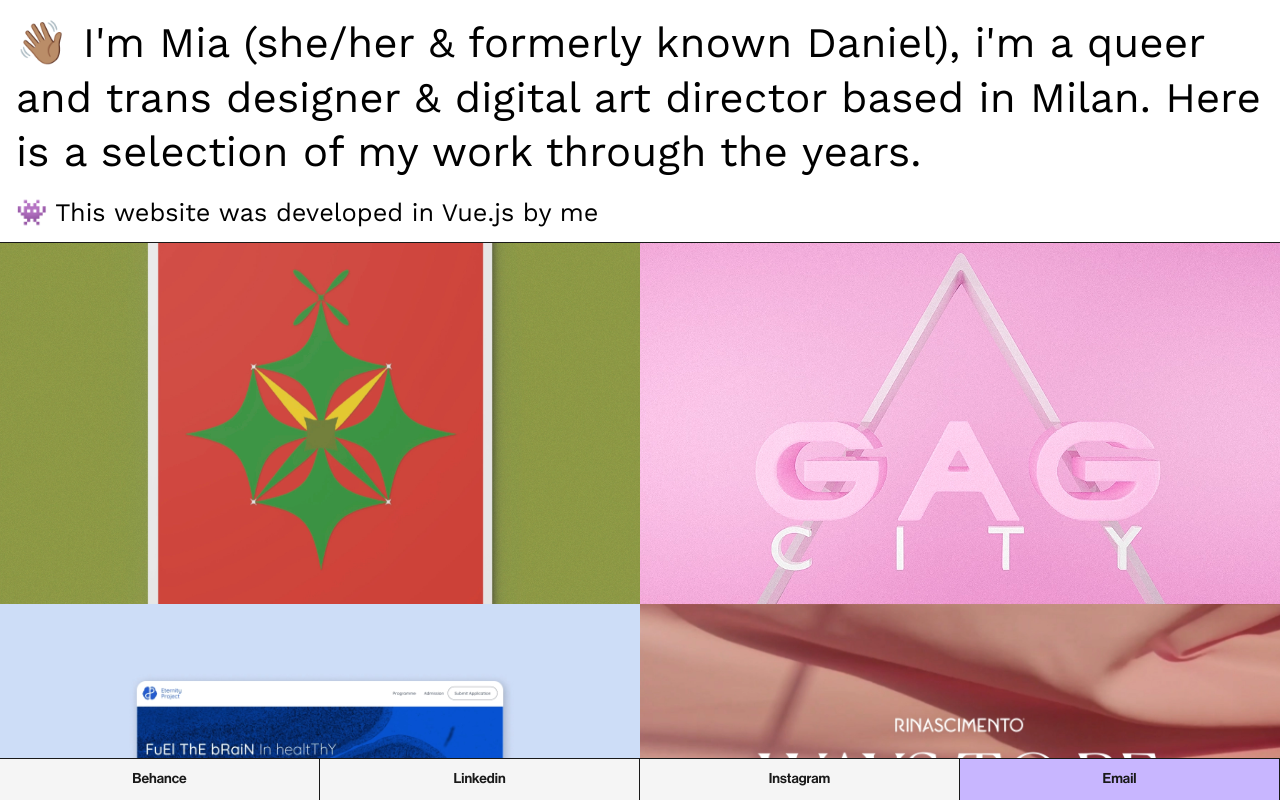
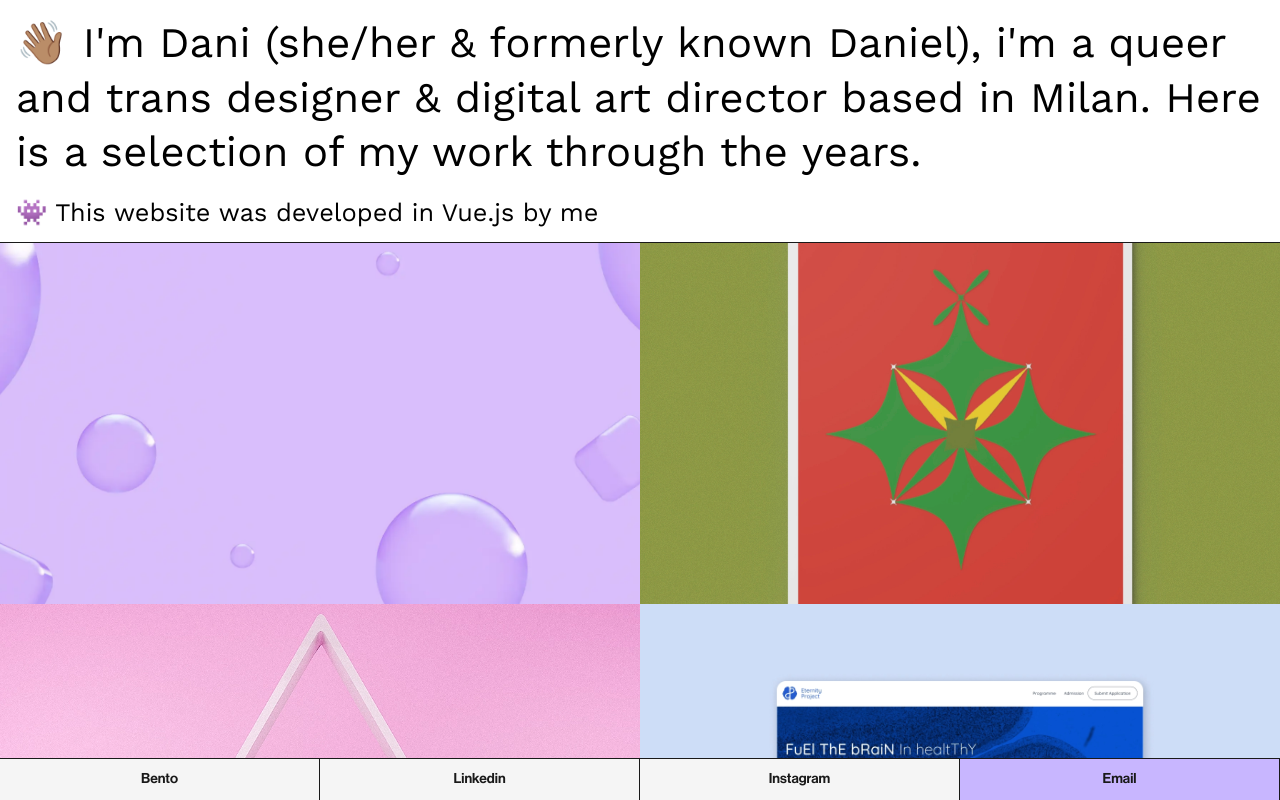
Before and after one commit to themontegreen/portfolio, a Vue app: page / in a window 1280 px wide. Built offline with nearby package versions, Linux system fonts and the light colour scheme.

Commit message:
added breathing glass

```diff
--- a/index.html
+++ b/index.html
@@ -15,20 +15,20 @@
     <link rel="shortcut icon" href="./favicon.ico" type="image/x-icon">
     <link rel="icon" href="./favicon.ico" type="image/x-icon">
     <meta name="viewport" content="width=device-width, initial-scale=1.0" />
-    <title>2024 Portfolio | Mia Demonteverde (formerly Dani)</title>
-    <meta name="title" content="2024 Portfolio | Mia Demonteverde (aka Dani)">
-    <meta name="description" content="👋🏽 I'm Mia (she/her & formerly known Daniel), i'm a queer and trans designer & digital art director based in Milan. Here is a selection of my work.">
+    <title>2024 Portfolio | Dani Demonteverde (formerly Dani)</title>
+    <meta name="title" content="2024 Portfolio | Dani Demonteverde (aka Dani)">
+    <meta name="description" content="👋🏽 I'm Dani (she/her & formerly known Daniel), i'm a queer and trans designer & digital art director based in Milan. Here is a selection of my work.">
     <!-- facebook -->
     <meta property="og:type" content="website">
     <meta property="og:url" content="https://themontegreen.github.io/portfolio">
-    <meta property="og:title" content="2024 Portfolio | Mia Demonteverde (formerly Dani)">
-    <meta property="og:description" content="👋🏽 I'm Mia (she/her & formerly known Daniel), i'm a queer and trans designer & digital art director based in Milan. Here is a selection of my work.">
+    <meta property="og:title" content="2024 Portfolio | Dani Demonteverde (formerly Dani)">
+    <meta property="og:description" content="👋🏽 I'm Dani (she/her & formerly known Daniel), i'm a queer and trans designer & digital art director based in Milan. Here is a selection of my work.">
     <meta property="og:image" content="https://themontegreen.github.io/portfolio/img/meta-image.png">
     <!-- twitter -->
     <meta property="twitter:card" content="summary_large_image">
     <meta property="twitter:url" content="https://themontegreen.github.io/portfolio">
-    <meta property="twitter:title" content="2024 Portfolio | Mia Demonteverde (formerly Dani)">
-    <meta property="twitter:description" content="👋🏽 I'm Mia (she/her & formerly known Daniel), i'm a queer and trans designer & digital art director based in Milan. Here is a selection of my work.">
+    <meta property="twitter:title" content="2024 Portfolio | Dani Demonteverde (formerly Dani)">
+    <meta property="twitter:description" content="👋🏽 I'm Dani (she/her & formerly known Daniel), i'm a queer and trans designer & digital art director based in Milan. Here is a selection of my work.">
     <meta property="twitter:image" content="https://themontegreen.github.io/portfolio/img/meta-image.png">
   </head>
   <body>
--- a/src/assets/content/content_IT.json
+++ b/src/assets/content/content_IT.json
@@ -7,11 +7,23 @@
       "delayTime": 1
     },
     "hero_paragraph": {
-      "text": "👋🏽 I'm Mia (she/her & formerly known Daniel), i'm a queer and trans designer & digital art director based in Milan. Here is a selection of my work through the years.<br/><span style='font-size: .6em;'>👾 This website was developed in Vue.js by me</span>",
+      "text": "👋🏽 I'm Dani (she/her & formerly known Daniel), i'm a queer and trans designer & digital art director based in Milan. Here is a selection of my work through the years.<br/><span style='font-size: .6em;'>👾 This website was developed in Vue.js by me</span>",
       "animationDelay": 0,
       "animationDuration": 1.2
     },
     "projects": [
+      {
+        "n": 17,
+        "id": "project-17",
+        "title": "breathing glass",
+        "year": "2024",
+        "categories": ["web", "3d"],
+        "subject": "personal",
+        "description": "An animated composition made in Spline 3D + Webflow",
+        "media": ["copertina.webp"],
+        "link": "https://breathing-glass.webflow.io/",
+        "cover": "copertina.webp"
+      },
       {
         "n": 16,
         "id": "project-16",
@@ -215,8 +227,8 @@
     ],
     "footer_menu": [
       {
-        "label": "Behance",
-        "link": "https://www.behance.net/themontegreen",
+        "label": "Bento",
+        "link": "https://bento.me/miademonteverde",
         "color": "white"
       },
       {
@@ -226,7 +238,7 @@
       },
       {
         "label": "Instagram",
-        "link": "https://www.instagram.com/lesyeuxdumia",
+        "link": "https://www.instagram.com/miademonteverde/",
         "color": "white"
       },
       {
```
Also changed, not shown: public/img/projects/project-17/copertina.webp (added).
